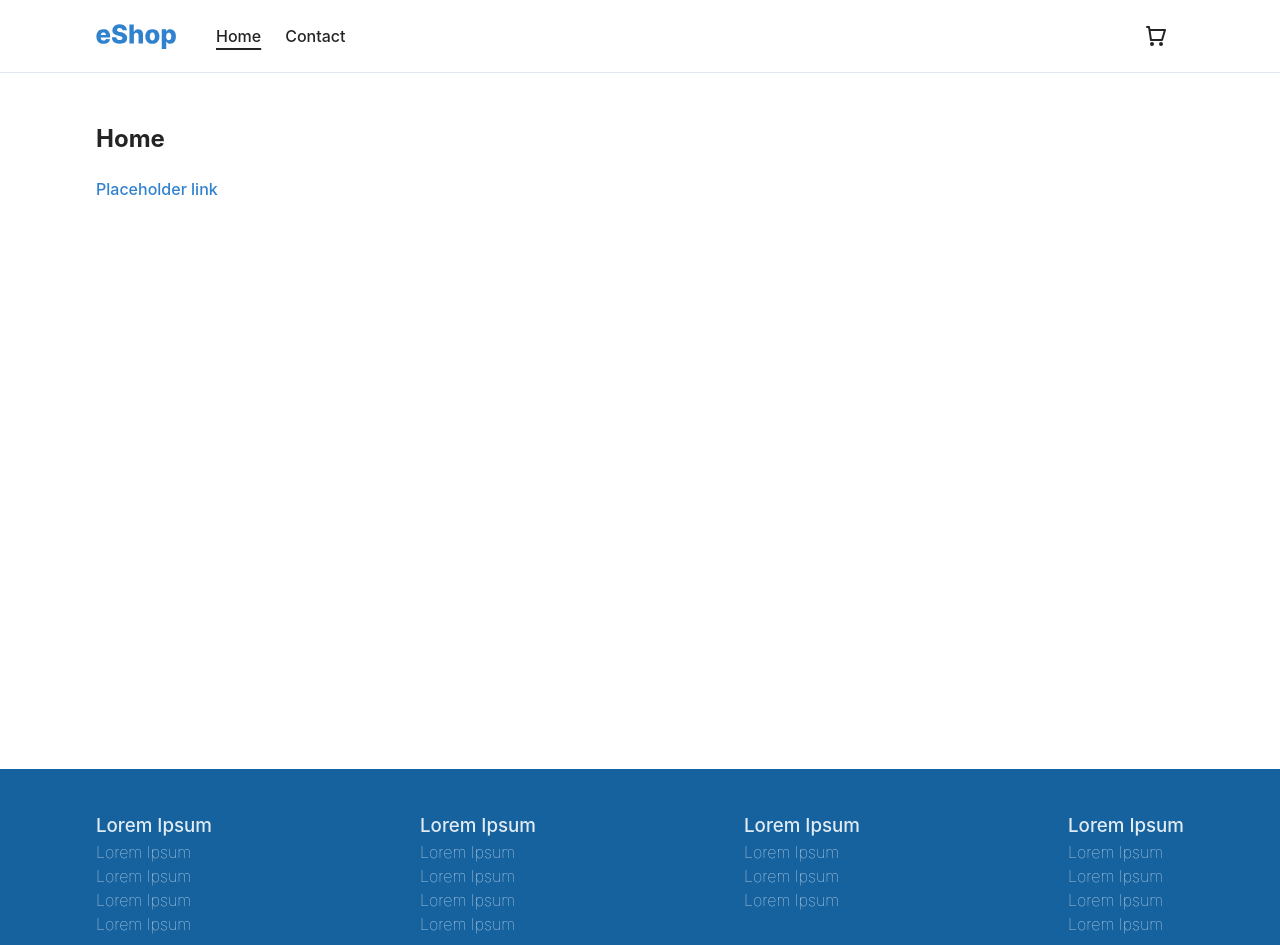
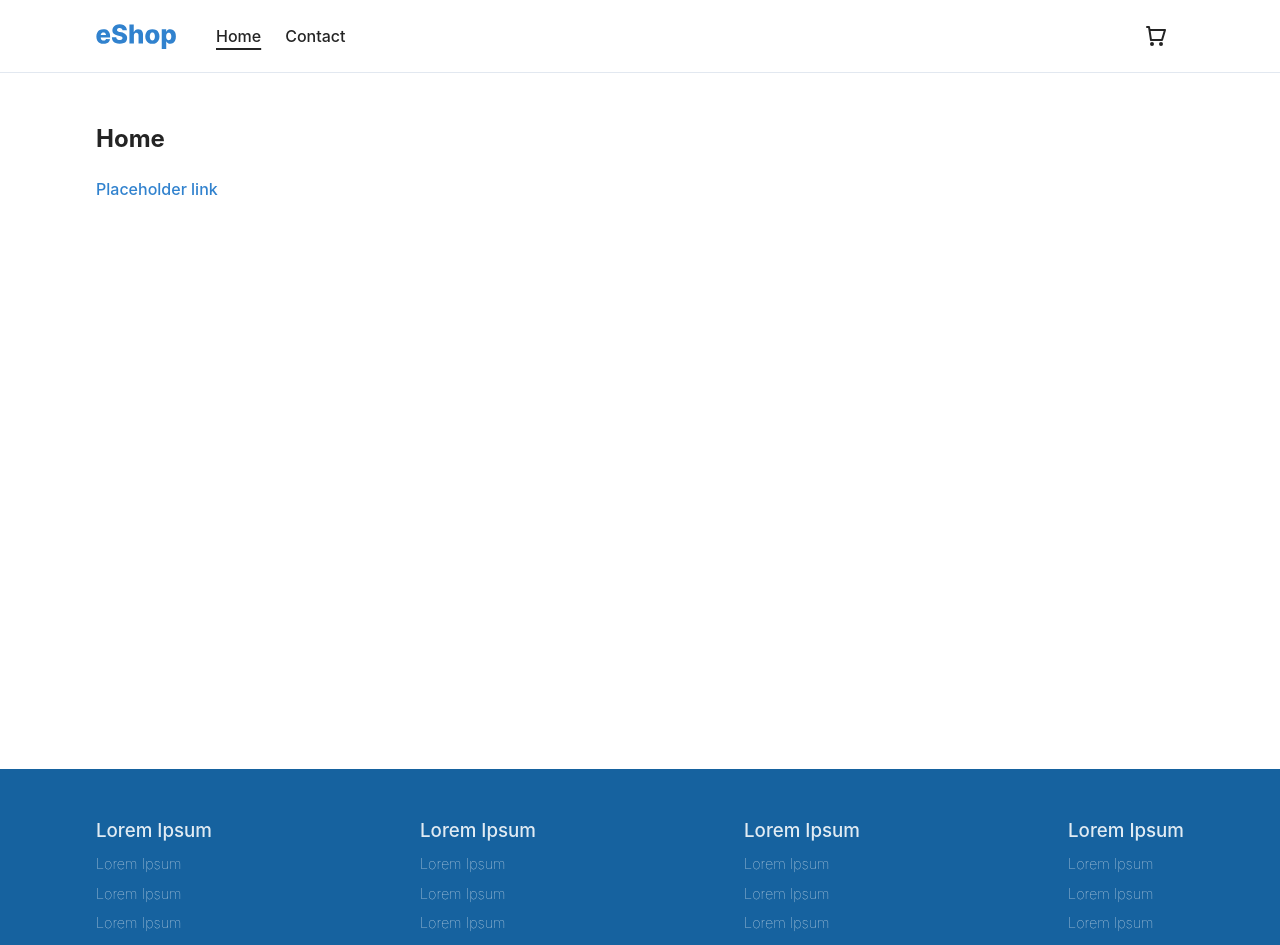
Before and after one commit to baresi687/js-frameworks-ca, a React (Vite) app: page / in a window 1280 px wide. Shown: the top 945 px of the page. Built offline with nearby package versions, Linux system fonts and the light colour scheme.

Commit message:
Improves footer layout and simplifies CSS

```diff
--- a/src/components/shared/Footer.module.scss
+++ b/src/components/shared/Footer.module.scss
@@ -1,25 +1,29 @@
 .footer {
   background-color: #16629f;
   color: rgba(255, 255, 255, 0.87);
-  padding: 1.5rem 0;
+  padding: 3rem 0;
 
   :global {
     .footer-main {
-      display: flex;
-      flex-wrap: wrap;
+      column-count: 2;
+      column-gap: 5rem;
+      max-width: fit-content;
+      margin: 0 auto;
 
       & > div {
-        flex-basis: 50%;
+        width: fit-content;
+        height: 144px;
+        margin-bottom: 3rem;
       }
 
-      li {
+      & li {
         font-weight: 100;
+        font-size: 0.9rem;
+        margin-bottom: 0.5rem;
       }
     }
 
     .social-media {
-      margin-top: 3rem;
-
       .social-media-icons {
         display: flex;
         gap: 1rem;
@@ -35,7 +39,7 @@
   }
 
   h3 {
-    margin-bottom: 0;
+    margin: 0 0 0.5rem;
   }
 
   h4 {
@@ -48,11 +52,13 @@
   .footer {
     :global {
       .footer-main {
-        gap: 1rem;
+        column-count: revert;
+        max-width: revert;
+        display: flex;
         justify-content: space-between;
 
         & > div {
-          flex-basis: revert;
+          height: revert;
         }
       }
     }
```
